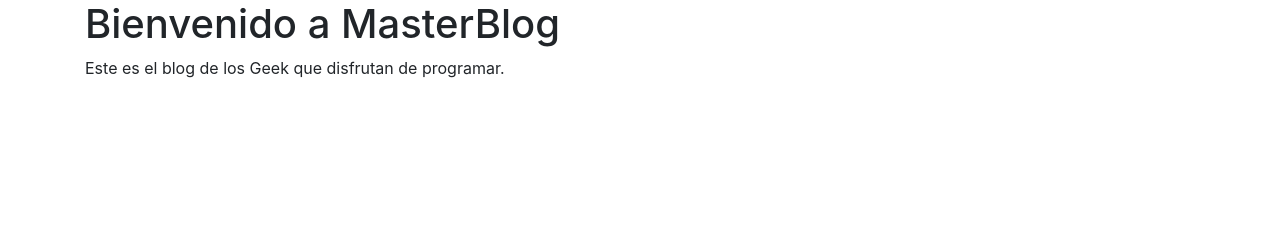
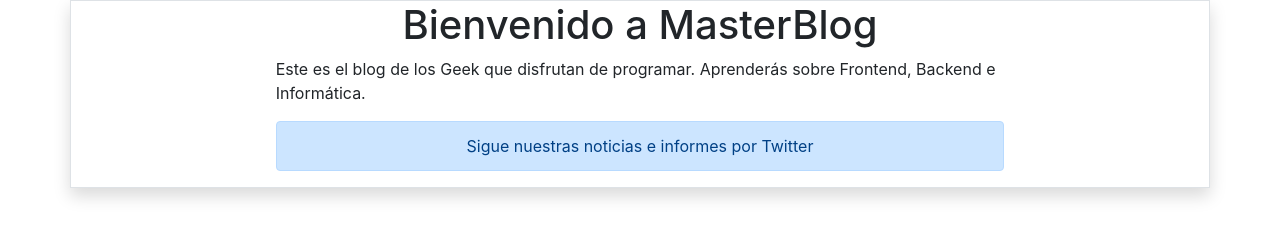
Before and after one commit to mentorrolling/Masterblog, a plain HTML site: page index.html in a window 1280 px wide. Drawn offline with nearby package versions, Linux system fonts and the light colour scheme.

Commit message:
Trabajando en el contenido del cuerpo

```diff
--- a/index.html
+++ b/index.html
@@ -21,12 +21,16 @@
 
   <body>
     <div class="container">
-      <div class="row">
-        <div class="col">
-          <h1>Bienvenido a MasterBlog</h1>
+      <div class="row border shadow">
+        <div class="col col-md-8 offset-md-2">
+          <h1 class="text-center">Bienvenido a MasterBlog</h1>
           <p>
-            Este es el blog de los Geek que disfrutan de programar.
+            Este es el blog de los Geek que disfrutan de programar. Aprenderás
+            sobre Frontend, Backend e Informática.
           </p>
+          <div class="alert alert-primary text-center" role="alert">
+            Sigue nuestras noticias e informes por Twitter
+          </div>
         </div>
       </div>
     </div>
```
